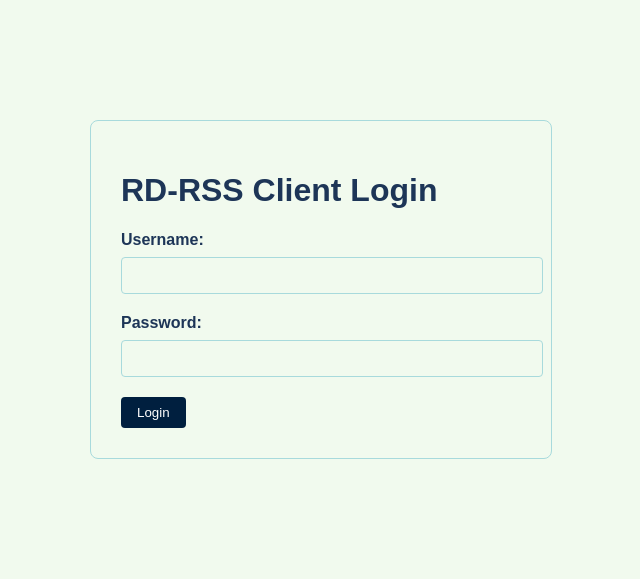
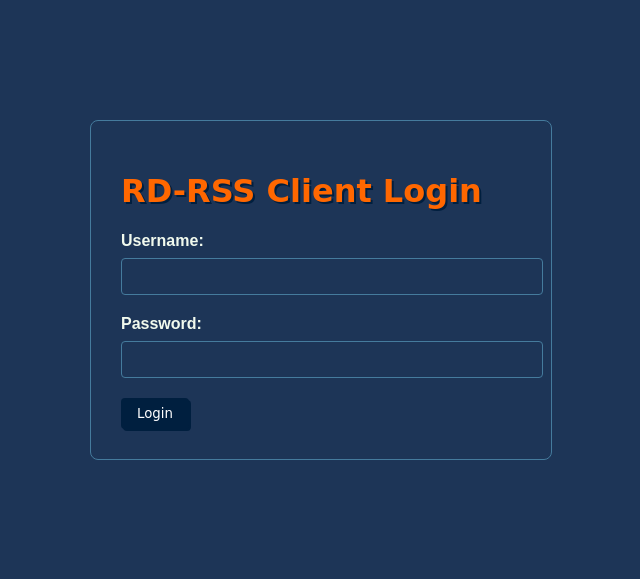
Before and after one commit to michaelrobgrove/rd-rss-client, a Flask app: page /login in a window 1280 px wide. Shown: the top 579 px of the page, without its empty margins (319-959 px from the left). Run offline with Flask 3, Linux system fonts and the light colour scheme.

Commit message:
copilot
---

For more details, open the [Copilot Workspace session](https://copilot-workspace.githubnext.com/michaelrobgrove/rd-rss-client/tree/main?shareId=XXXX-XXXX-XXXX-XXXX).

```diff
--- a/app/main.py
+++ b/app/main.py
@@ -7,6 +7,7 @@ import feedparser
 from auth import User, init_auth, check_password, update_password
 from config import Config
 from rd_api import RealDebridAPI
+import tailer  # P1183
 
 # Initialize Flask app and configure it
 app = Flask(__name__)
@@ -113,8 +114,8 @@ def live_log():
 @app.route('/api/live_log', methods=['GET'])
 @login_required
 def get_live_log():
-    # Placeholder for actual log fetching logic
-    logs = ["Log entry 1", "Log entry 2", "Log entry 3"]
+    log_file_path = '/path/to/docker/log/file.log'  # Update with actual log file path
+    logs = tailer.tail(open(log_file_path), 10)  # Pdbd3, P88a6
     return jsonify({"logs": logs})
 
 def check_feeds():
--- a/app/static/styles.css
+++ b/app/static/styles.css
@@ -2,9 +2,9 @@
     --primary-red: #ff6700;
     --primary-blue: #001F3F;
     --light-blue: #457b9d;
-    --background: #f1faee;
-    --text: #1d3557;
-    --border-color: #a8dadc;
+    --background: #1d3557; /* Default to dark theme */
+    --text: #f1faee; /* Default to dark theme */
+    --border-color: #457b9d;
 }
 
 [data-theme="dark"] {
@@ -160,3 +160,26 @@ body {
     margin-top: 0;
     color: var(--text);
 }
+
+/* Add fun and modern styles */
+.header h1 {
+    font-family: 'Comic Sans MS', cursive, sans-serif;
+    color: var(--primary-red);
+    text-shadow: 2px 2px var(--primary-blue);
+}
+
+.button {
+    font-family: 'Comic Sans MS', cursive, sans-serif;
+    box-shadow: 2px 2px var(--primary-blue);
+}
+
+.feed-item {
+    font-family: 'Comic Sans MS', cursive, sans-serif;
+    box-shadow: 2px 2px var(--primary-blue);
+}
+
+.login-container h1 {
+    font-family: 'Comic Sans MS', cursive, sans-serif;
+    color: var(--primary-red);
+    text-shadow: 2px 2px var(--primary-blue);
+}
--- a/requirements.txt
+++ b/requirements.txt
@@ -5,3 +5,4 @@ requests==2.31.0
 flask-login==0.6.2
 python-dotenv==1.0.0
 werkzeug==2.3.7
+tailer==0.4.1
```
